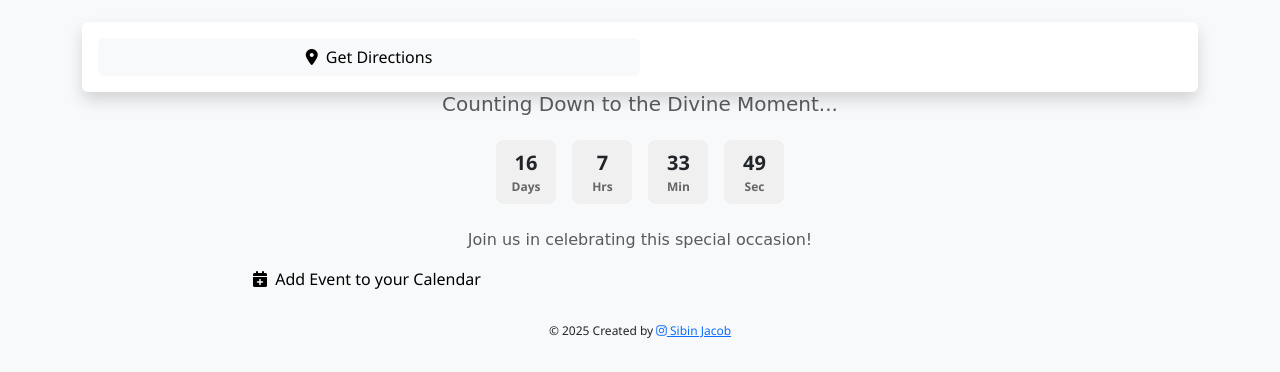
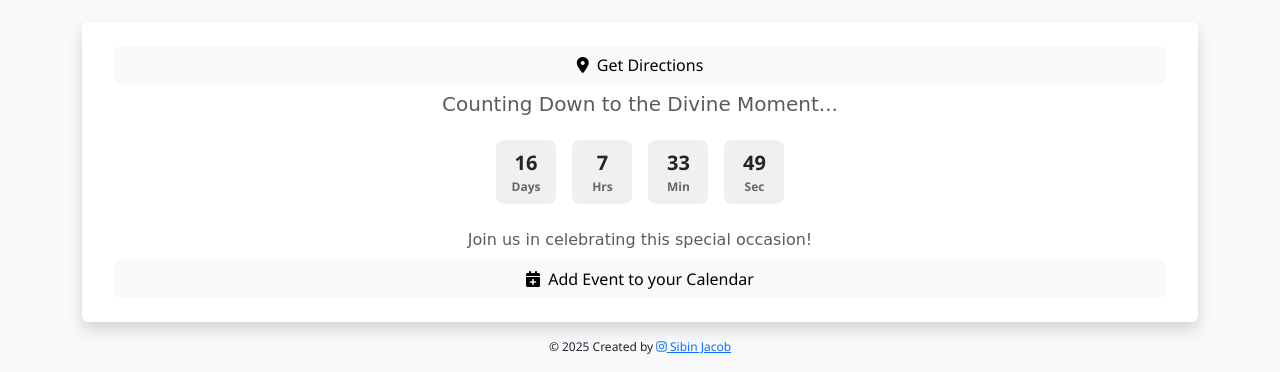
Before and after one commit to sibin169/invitation-viewer, a plain HTML site: page index.html in a window 1280 px wide. Shown: the part 1708-2080 px from the top of the page. Drawn offline with nearby package versions, Linux system fonts and the light colour scheme; a web font is replaced by a local one.

Commit message:
Update index.html

```diff
--- a/index.html
+++ b/index.html
@@ -28,8 +28,8 @@
     </div>
 
     <div class="countdown-container bg-white rounded shadow p-3">
-
-        <div class="col-12 col-sm-6">
+      <div class="row g-2 invite-buttons">
+        <div class="col-12">
           <a href="https://maps.app.goo.gl/VFsuDKeMmG3wWCeV6" class="btn btn-light w-100" target="_blank">
             <i class="fas fa-map-marker-alt me-1"></i> Get Directions
           </a>
@@ -43,11 +43,12 @@
       </div>
 
       <div class="row g-2 invite-buttons">
-        <div class="col-12 col-sm-6">
+        <div class="col-12">
           <a href="https://calendar.app.google/abrVTbWHMyBiLsvw8" class="btn btn-light w-100" target="_blank">
             <i class="fas fa-calendar-plus me-1"></i> Add Event to your Calendar
           </a>
         </div>
+      </div>
 
 
     </div>
```
